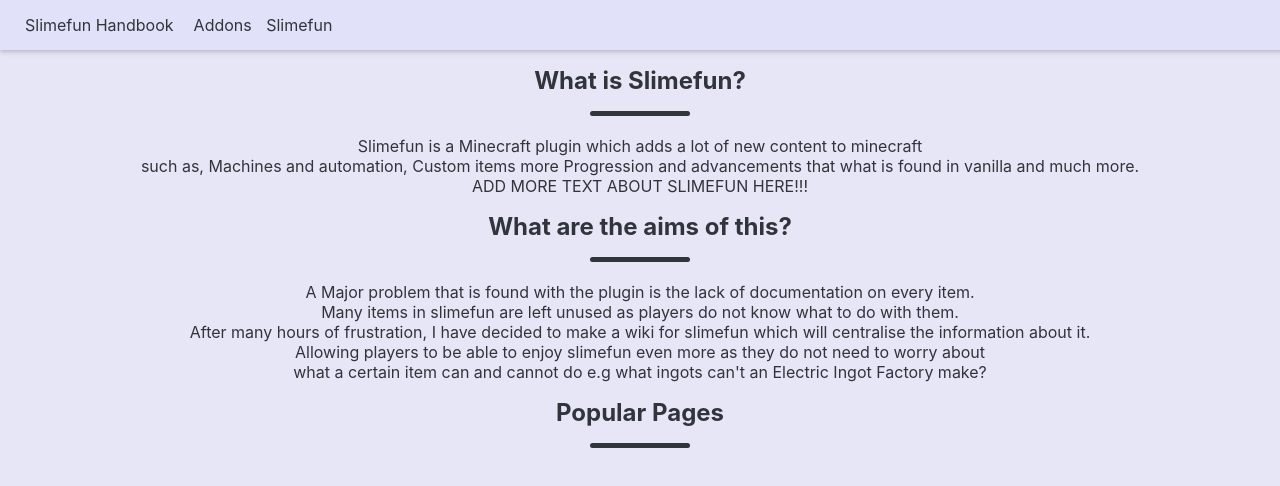
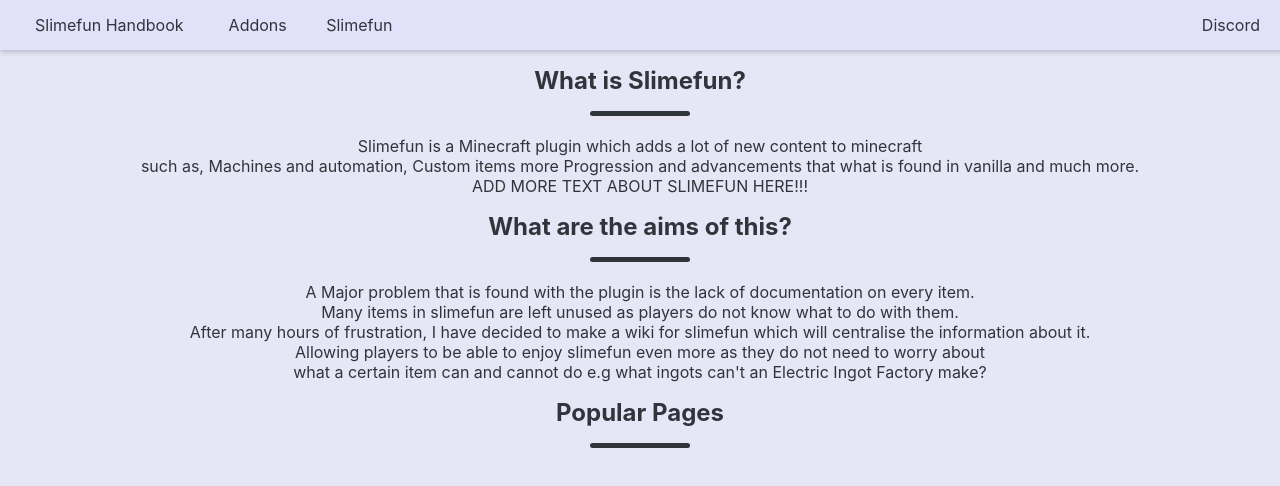
Before and after one commit to kura78/Slimefun-Wiki, a Nuxt app: page / in a window 1280 px wide. Shown: the top 486 px of the page. Built offline with nearby package versions, Linux system fonts and the light colour scheme.

Commit message:
Moved Discord link to the right

```diff
--- a/components/header.vue
+++ b/components/header.vue
@@ -7,6 +7,7 @@
       <div class="headerLinksArea">
         <a class="headerLink" href="#"> Addons   </a>
         <a class="headerLink" href="#"> Slimefun   </a>
+        <a class="topnav-right" href="#"> Discord</a>
     </div>
 
   </div>
--- a/public/assets/style.css
+++ b/public/assets/style.css
@@ -52,8 +52,8 @@
 }
 
 .headerLink {
-  margin-left: 5px;
-  margin-right: 5px;
+  margin-left: 15px;
+  margin-right: 20px;
   color: var(--txt1);
   font-family: var(--font1);
   font-weight: 400;
@@ -70,3 +70,15 @@
   padding: 16px;
   padding-top: 112px;
 }
+
+.topnav-right {
+  margin-left: 15px;
+  margin-right: 30px;
+  color: var(--txt1);
+  font-family: var(--font1);
+  font-weight: 400;
+  font-size: 16px;
+  text-decoration: none;
+  transition: .1s;
+  float: right;
+}
```
